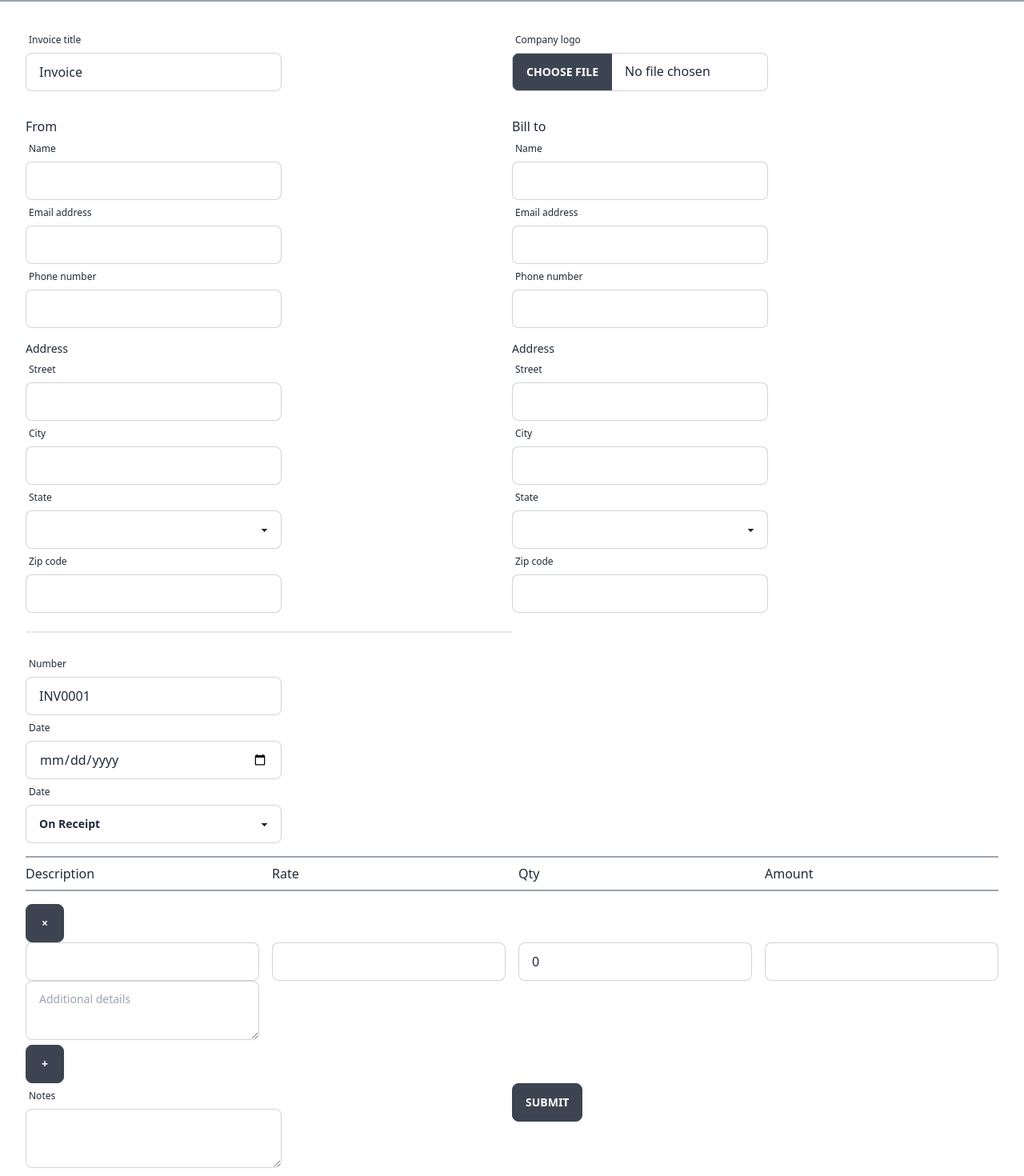
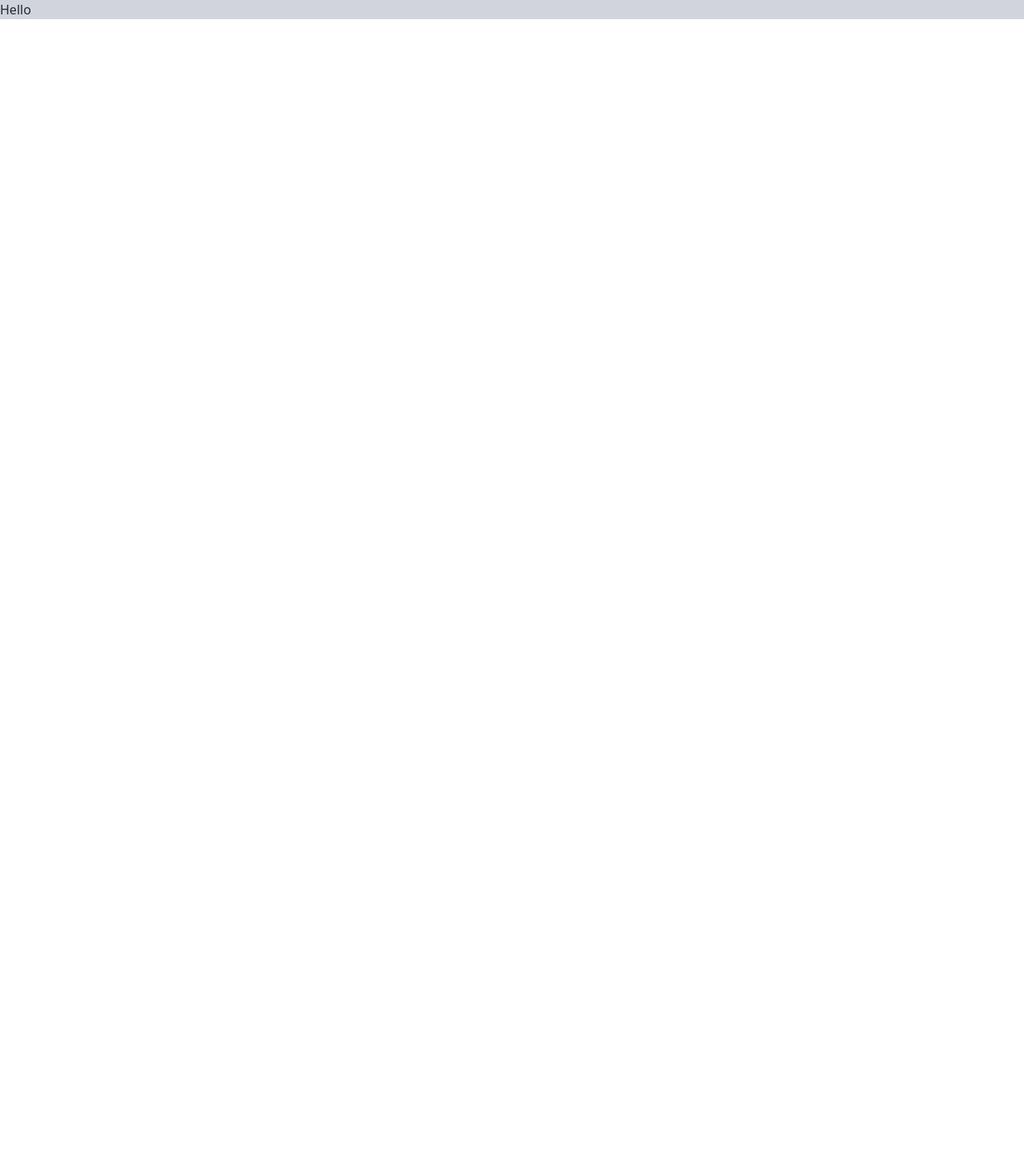
Before and after one commit to chazzlee/quick-invoice, a Next.js app: page / in a window 1280 px wide. Shown: the top 1470 px of the page at 80% size. After the commit the page ends 800 px from the top, so only its background shows below. Built offline with nearby package versions, Linux system fonts and the light colour scheme.

Commit message:
cleanup home page

```diff
--- a/src/components/XXFormControl.tsx
+++ /dev/null
@@ -1,17 +0,0 @@
-import type { ReactNode } from "react";
-
-type XFormControlProps = {
-  label: string;
-  children: ReactNode;
-};
-
-export function XFormControl({ label, children }: XFormControlProps) {
-  return (
-    <div className="form-control w-full max-w-xs">
-      <label className="label">
-        <span className="label-text-alt">{label}</span>
-      </label>
-      {children}
-    </div>
-  );
-}
--- a/src/pages/index.tsx
+++ b/src/pages/index.tsx
@@ -1,103 +1,7 @@
 import Head from "next/head";
 import { Inter } from "@next/font/google";
-import {
-  FieldValues,
-  useFieldArray,
-  useForm,
-  UseFormRegister,
-} from "react-hook-form";
-import { XFormControl } from "@/components/XXFormControl";
-import { Fragment } from "react";
-
-const inter = Inter({ subsets: ["latin"] });
-type Nullable<T> = T | null;
-
-type FormData = {
-  title: string;
-  logo: Nullable<FileList>;
-  from: {
-    name: string;
-    email: string;
-    phone: string;
-    address: {
-      street: string;
-      city: string;
-      state: string;
-      zipCode: string;
-    };
-  };
-  to: {
-    name: string;
-    email: string;
-    phone: string;
-    address: {
-      street: string;
-      city: string;
-      state: string;
-      zipCode: string;
-    };
-  };
-  invoice: {
-    number: string;
-    date: Nullable<Date>;
-    terms: string;
-  };
-  lineItems: {
-    description: string;
-    details: string;
-    rate: string;
-    quantity: number;
-    amount: string;
-  }[];
-  notes: string;
-};
 
 export default function Home() {
-  const { register, control, handleSubmit } = useForm<FormData>({
-    defaultValues: {
-      title: "Invoice",
-      logo: null,
-      from: {
-        name: "",
-        email: "",
-        phone: "",
-        address: {
-          street: "",
-          city: "",
-          state: "",
-          zipCode: "",
-        },
-      },
-      to: {
-        name: "",
-        email: "",
-        phone: "",
-        address: {
-          street: "",
-          city: "",
-          state: "",
-          zipCode: "",
-        },
-      },
-      invoice: {
-        number: "INV0001",
-        date: null,
-        terms: "on_receipt",
-      },
-      lineItems: [
-        { description: "", details: "", rate: "", quantity: 0, amount: "" },
-      ],
-      notes: "",
-    },
-  });
-
-  const { fields, append, remove } = useFieldArray({
-    control,
-    name: "lineItems",
-  });
-
-  console.log(fields);
-
   return (
     <>
       <Head>
@@ -106,212 +10,9 @@ export default function Home() {
         <meta name="viewport" content="width=device-width, initial-scale=1" />
         <link rel="icon" href="/favicon.ico" />
       </Head>
-      <main className="container mx-auto">
-        <section>
-          <form
-            className="grid grid-cols-2 border-t-2 border-gray-400 shadow-md p-8 bg-white"
-            onSubmit={handleSubmit((data) => console.log(data))}
-          >
-            <div className="left">
-              <XFormControl label="Invoice title">
-                <input
-                  type="text"
-                  className="input input-bordered w-full max-w-xs"
-                  {...register("title")}
-                />
-              </XFormControl>
-              <GeneralSection title="From" type="from" register={register} />
-
-              <div className="divider" />
-              <XFormControl label="Number">
-                <input
-                  type="text"
-                  className="input input-bordered w-full max-w-xs"
-                  {...register("invoice.number")}
-                />
-              </XFormControl>
-              <XFormControl label="Date">
-                <input
-                  type="date"
-                  className="input input-bordered w-full max-w-xs"
-                  {...register("invoice.date")}
-                />
-              </XFormControl>
-              <XFormControl label="Date">
-                <select
-                  className="select select-bordered w-full max-w-xs"
-                  {...register("invoice.terms")}
-                >
-                  <option disabled>Choose terms</option>
-                  <option value="on_receipt">On Receipt</option>
-                  <option value="30_days">30 Days</option>
-                </select>
-              </XFormControl>
-            </div>
-
-            <div className="right">
-              <XFormControl label="Company logo">
-                <input
-                  type="file"
-                  className="file-input file-input-bordered w-full max-w-xs"
-                  {...register("logo")}
-                />
-              </XFormControl>
-              <GeneralSection title="Bill to" register={register} type="to" />
-            </div>
-
-            <div className="col-span-2 border-t-2 border-gray-400 mt-4">
-              <div className="grid grid-cols-4 gap-4 mb-4 mt-2 border-b-2 border-gray-400 pb-2">
-                <p>Description</p>
-                <p>Rate</p>
-                <p>Qty</p>
-                <p>Amount</p>
-              </div>
-
-              <div className="line-items">
-                {fields.map((field, index) => (
-                  <Fragment key={field.id}>
-                    <button
-                      className="btn btn-square"
-                      onClick={() => remove(index)}
-                    >
-                      &times;
-                    </button>
-                    <div className="grid grid-cols-4 gap-4">
-                      <div>
-                        <input
-                          type="text"
-                          className="input input-bordered w-full max-w-xs"
-                          {...register(`lineItems.${index}.description`)}
-                        />
-                        <textarea
-                          className="textarea textarea-bordered w-full max-w-xs"
-                          placeholder="Additional details"
-                          {...register(`lineItems.${index}.details`)}
-                        />
-                      </div>
-
-                      <input
-                        type="text"
-                        className="input input-bordered w-full max-w-xs"
-                        {...register(`lineItems.${index}.rate`)}
-                      />
-                      <input
-                        type="text"
-                        className="input input-bordered w-full max-w-xs"
-                        {...register(`lineItems.${index}.quantity`)}
-                      />
-                      <input
-                        type="text"
-                        className="input input-bordered w-full max-w-xs"
-                        {...register(`lineItems.${index}.amount`)}
-                      />
-                    </div>
-                  </Fragment>
-                ))}
-                <button
-                  type="button"
-                  className="btn btn-square"
-                  onClick={() =>
-                    append({
-                      description: "",
-                      details: "",
-                      rate: "",
-                      quantity: 0,
-                      amount: "",
-                    })
-                  }
-                >
-                  +
-                </button>
-              </div>
-            </div>
-
-            <XFormControl label="Notes">
-              <textarea
-                className="textarea textarea-bordered"
-                {...register("notes")}
-              />
-            </XFormControl>
-            <div>
-              <button type="submit" className="btn">
-                Submit
-              </button>
-            </div>
-          </form>
-        </section>
+      <main>
+        <h1>Hello</h1>
       </main>
     </>
   );
 }
-
-function GeneralSection({
-  title,
-  register,
-  type,
-}: {
-  title: string;
-  type: "from" | "to";
-  register: any;
-}) {
-  return (
-    <div className={`${title} pt-8`}>
-      <h3 className="text-capitalize">{title}</h3>
-      <XFormControl label="Name">
-        <input
-          type="text"
-          className="input input-bordered w-full max-w-xs"
-          {...register(`${type}.name`)}
-        />
-      </XFormControl>
-      <XFormControl label="Email address">
-        <input
-          type="email"
-          className="input input-bordered w-full max-w-xs"
-          {...register(`${type}.email`)}
-        />
-      </XFormControl>
-      <XFormControl label="Phone number">
-        <input
-          type="text"
-          className="input input-bordered w-full max-w-xs"
-          {...register(`${type}.phone`)}
-        />
-      </XFormControl>
-      <div className="pt-4">
-        <h4 className="text-sm">Address</h4>
-        <XFormControl label="Street">
-          <input
-            type="text"
-            className="input input-bordered w-full max-w-xs"
-            {...register(`${type}.address.street`)}
-          />
-        </XFormControl>
-        <XFormControl label="City">
-          <input
-            type="text"
-            className="input input-bordered w-full max-w-xs"
-            {...register(`${type}.address.city`)}
-          />
-        </XFormControl>
-        <XFormControl label="State">
-          <select
-            className="select select-bordered w-full max-w-xs"
-            {...register(`${type}.address.state`)}
-          >
-            <option disabled>Choose state</option>
-            <option value="NJ">NJ</option>
-            <option value="NY">NY</option>
-          </select>
-        </XFormControl>
-        <XFormControl label="Zip code">
-          <input
-            type="text"
-            className="input input-bordered w-full max-w-xs"
-            {...register(`${type}.address.zipCode`)}
-          />
-        </XFormControl>
-      </div>
-    </div>
-  );
-}
```
